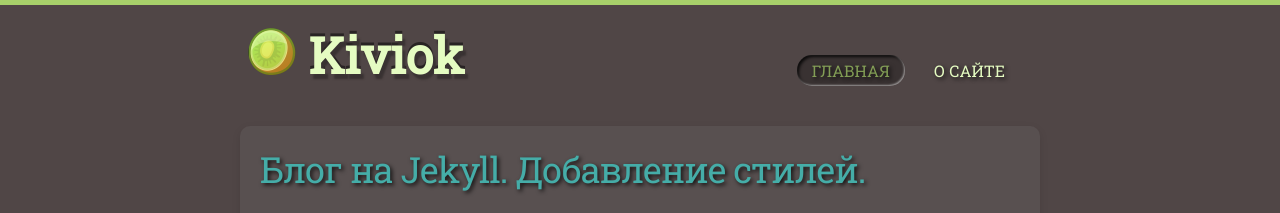
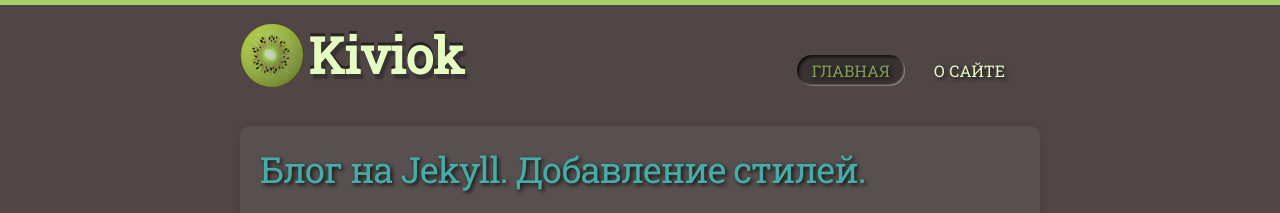
Before and after one commit to kiviok/kiviok.github.io, a Jekyll site: the page built from index.html, in a window 1280 px wide. Shown: the top 213 px of the page. Built offline with Jekyll 4.4.1, drawn with Linux system fonts in a browser that asks for light colours; the list of posts is cut into pages by our own code.

Commit message:
change logo

```diff
--- a/_includes/head.html
+++ b/_includes/head.html
@@ -13,7 +13,7 @@
 
   <link rel="stylesheet" href="{{ "/css/main.css" | prepend: site.baseurl }}">
 
-  <link rel="icon" type="image/png" href="{{ "/img/favicon.ico" | prepend: site.baseurl }}">
+  <link rel="icon" type="image/png" href="{{ "/img/favicon.svg" | prepend: site.baseurl }}">
 
   {% include metrika.html %}
   {% include analytics.html %}
--- a/_includes/header.html
+++ b/_includes/header.html
@@ -1,8 +1,8 @@
 <header class="container row">
     <div class="six columns">
       <a href="/">
-        <div class="logoimg">
-          <img src="/img/kiwi.png" alt="logo kiwi" />
+        <div class="logo">
+          <!-- <img src="/img/kivi.svg" alt="logo kiwi" /> -->
         </div>
         <span class="logotext">Kiviok</span>
       </a>
--- a/_sass/_header.scss
+++ b/_sass/_header.scss
@@ -22,9 +22,13 @@ header {
     0 -3px 0 rgba(0,0,0,.5);
   }
 
-  .logoimg {
+  .logo {
     vertical-align: middle;
     display: inline-block;
+    width: 64px;
+    height: 64px;
+    background: url(/img/kivi.svg);
+    background-size: cover;
 
   }
 
```
Also changed, not shown: img/favicon.ico (deleted), img/favicon.svg (added), img/kivi.svg (added), img/kiwi.png (deleted).
